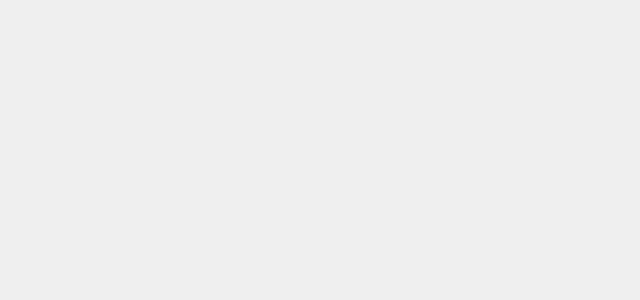
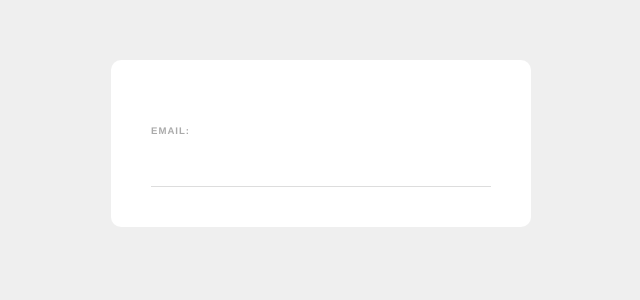
Before and after one commit to HigherGround189/vue-learning, a Vue app: page / in a window 1280 px wide. Shown: the top 300 px of the page, without its empty margins (319-959 px from the left). Built offline with nearby package versions, Linux system fonts and the light colour scheme.

Commit message:
creating signup form

```diff
--- a/src/App.vue
+++ b/src/App.vue
@@ -1,11 +1,13 @@
 <template>
-
+  <SignupForm/>
 </template>
 
 <script>
+import SignupForm from './SignupForm.vue';
+
 export default {
   name: "App",
-  components: {}
+  components: {SignupForm}
 }
 
 </script>
--- a/src/SignupForm.vue
+++ b/src/SignupForm.vue
@@ -1,7 +1,8 @@
 <template>
-  <div>
-
-  </div>
+  <form>
+    <label>Email: </label>
+    <input type="email"/>
+  </form>
 </template>
 
 <script>
@@ -11,5 +12,31 @@
 </script>
 
 <style scoped>
+  form {
+    max-width: 420px;
+    margin:30px auto;
+    background: white;
+    text-align: left;
+    padding: 40px;
+    border-radius: 10px;
+  }
 
+  label {
+    color: #aaa;
+    display: inline-block;
+    margin: 25px 0 15px;
+    font-size: 0.6rem;
+    text-transform: uppercase;
+    letter-spacing: 1px;
+    font-weight: bold;
+  }
+
+  input {
+    display: block;
+    padding: 10px 6px;
+    width: 100%;
+    box-sizing: border-box;
+    border: none;
+    border-bottom: 1px solid #ddd;
+  }
 </style>
```
